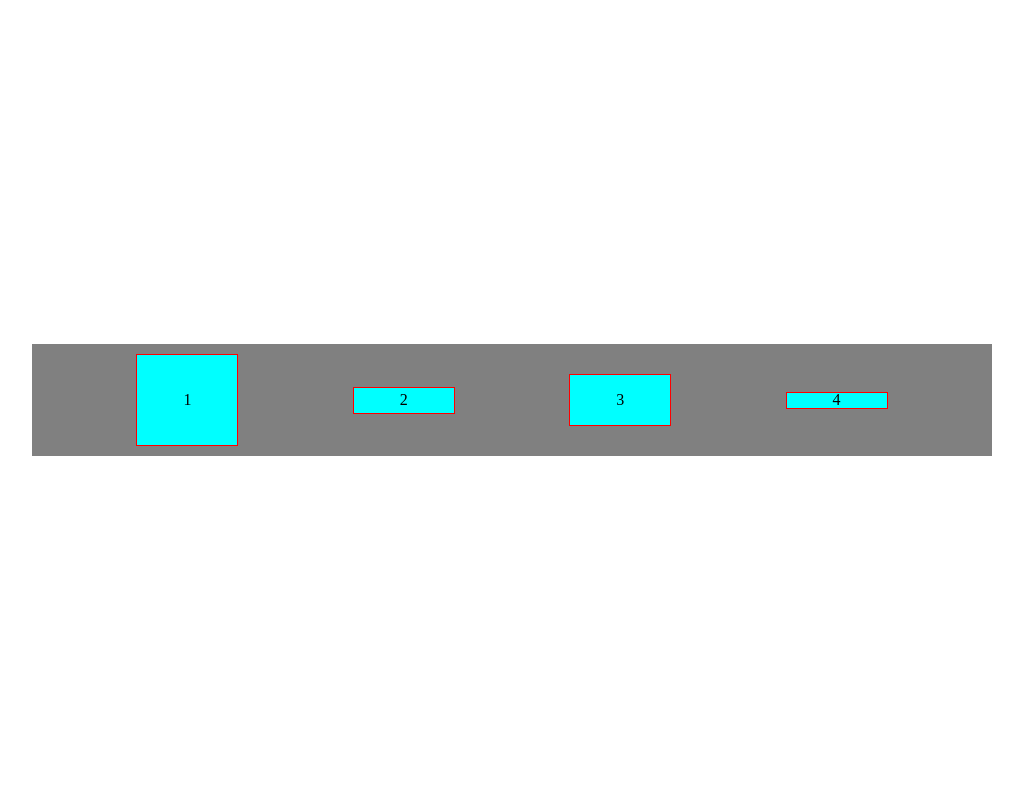
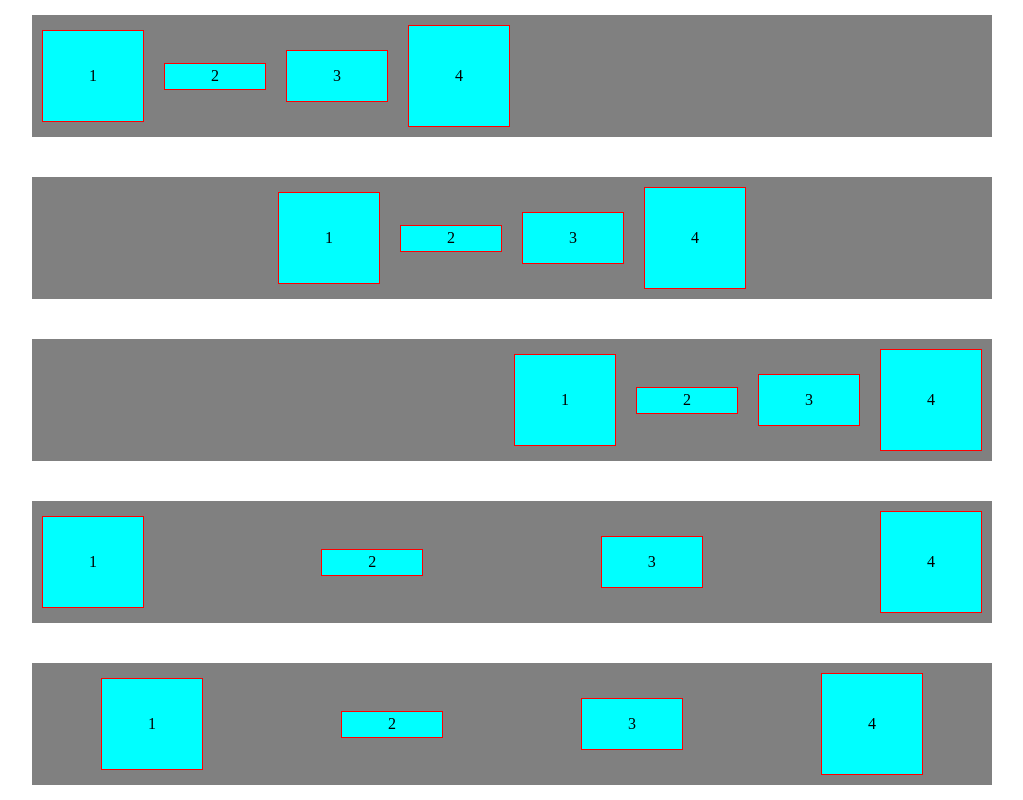
Before and after one commit to yannickbiheul/DWWM, a plain HTML site: page FLEXBOX/index.html in a window 1280 px wide. Shown: the whole page, without its empty margins (128-1151 px from the left). Drawn offline with Linux system fonts and the light colour scheme.

Commit message:
Essai horloge

```diff
--- a/FLEXBOX/css/style.css
+++ b/FLEXBOX/css/style.css
@@ -7,6 +7,7 @@ body {
     width: 100%;
     height: 100vh;
     display: flex;
+    flex-direction: column;
     justify-content: center;
     align-items: center;
 }
@@ -17,9 +18,26 @@ body {
     background-color: grey;
     display: flex;  /* inline-flex : le container prend sa taille en fonction de ses éléments. */
     flex-direction: row;
-    justify-content: space-evenly;
+    justify-content: flex-start;
     align-items: baseline;
     flex-wrap: wrap;
+    margin: 20px;
+}
+
+.container2 {
+    justify-content: center;
+}
+
+.container3 {
+    justify-content: flex-end;
+}
+
+.container4 {
+    justify-content: space-between;;
+}
+
+.container5 {
+    justify-content: space-around;
 }
 
 .item {
@@ -49,6 +67,6 @@ body {
 }
 
 .item:nth-child(4) {
-    height: 15px;
+    height: 100px;
     order: 4;
 }
--- a/FLEXBOX/index.html
+++ b/FLEXBOX/index.html
@@ -23,5 +23,33 @@
         <div class="item">4</div>
     </div>
 
+    <div class="container container2">
+        <div class="item">1</div>
+        <div class="item">2</div>
+        <div class="item">3</div>
+        <div class="item">4</div>
+    </div>
+
+    <div class="container container3">
+        <div class="item">1</div>
+        <div class="item">2</div>
+        <div class="item">3</div>
+        <div class="item">4</div>
+    </div>
+
+    <div class="container container4">
+        <div class="item">1</div>
+        <div class="item">2</div>
+        <div class="item">3</div>
+        <div class="item">4</div>
+    </div>
+
+    <div class="container container5">
+        <div class="item">1</div>
+        <div class="item">2</div>
+        <div class="item">3</div>
+        <div class="item">4</div>
+    </div>
+
 </body>
 </html>
```
Also changed, not shown: PROJET 3 - Horloge/css/horloge.css (+4 -4 lines), PROJET 3 - Horloge/horloge.html (+2 -2 lines), PROJET 3 - Horloge/js/horloge.js (+23 -5 lines).
